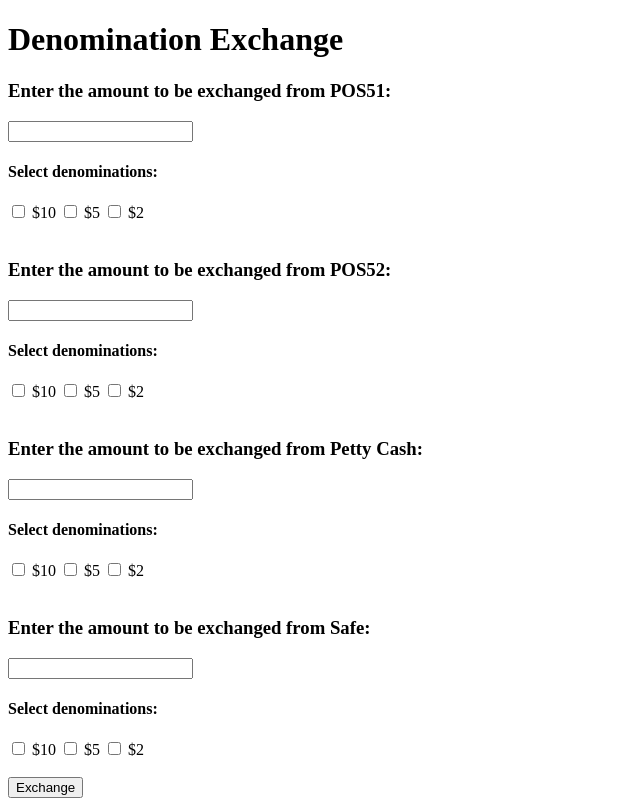
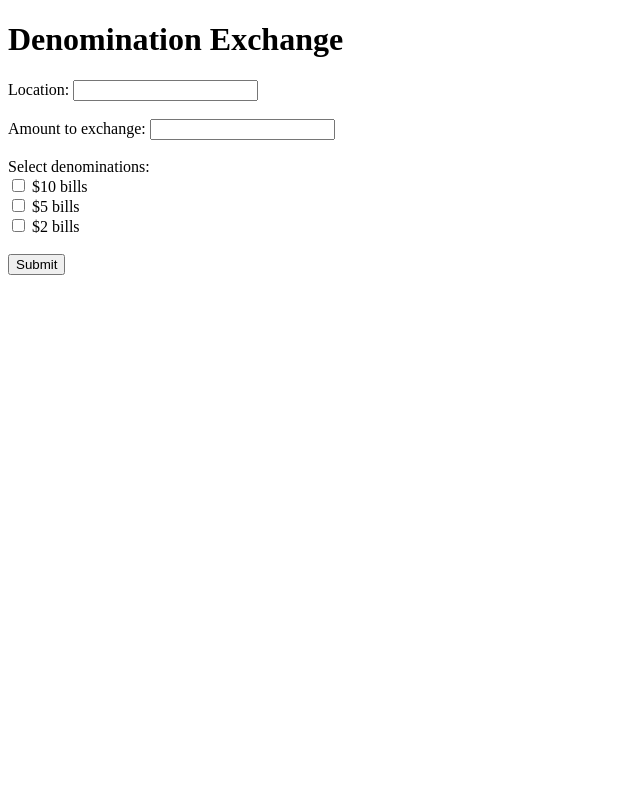
Before and after one commit to jasonzhangkm/dbs-25102024, a Flask app: page / in a window 1280 px wide. Shown: the whole page, without its empty margins (0-640 px from the left). After the commit the page ends 275 px from the top, so only its background shows below. Run offline with Flask 3, Linux system fonts and the light colour scheme.

Commit message:
Update index.html

```diff
--- a/templates/index.html
+++ b/templates/index.html
@@ -7,40 +7,22 @@
 </head>
 <body>
     <h1>Denomination Exchange</h1>
-    <form method="POST">
-        <h3>Enter the amount to be exchanged from POS51:</h3>
-        <input type="text" name="pos51_amount" required>
-        <h4>Select denominations:</h4>
-        <input type="checkbox" name="pos51_denom" value="10"> $10
-        <input type="checkbox" name="pos51_denom" value="5"> $5
-        <input type="checkbox" name="pos51_denom" value="2"> $2
-        <br><br>
+    <form action="/exchange" method="POST">
+        <label for="location">Location:</label>
+        <input type="text" id="location" name="location" required><br><br>
 
-        <h3>Enter the amount to be exchanged from POS52:</h3>
-        <input type="text" name="pos52_amount" required>
-        <h4>Select denominations:</h4>
-        <input type="checkbox" name="pos52_denom" value="10"> $10
-        <input type="checkbox" name="pos52_denom" value="5"> $5
-        <input type="checkbox" name="pos52_denom" value="2"> $2
-        <br><br>
+        <label for="amount">Amount to exchange:</label>
+        <input type="number" id="amount" name="amount" required><br><br>
 
-        <h3>Enter the amount to be exchanged from Petty Cash:</h3>
-        <input type="text" name="petty_cash_amount" required>
-        <h4>Select denominations:</h4>
-        <input type="checkbox" name="petty_cash_denom" value="10"> $10
-        <input type="checkbox" name="petty_cash_denom" value="5"> $5
-        <input type="checkbox" name="petty_cash_denom" value="2"> $2
-        <br><br>
+        <label>Select denominations:</label><br>
+        <input type="checkbox" id="10" name="denominations" value="10">
+        <label for="10">$10 bills</label><br>
+        <input type="checkbox" id="5" name="denominations" value="5">
+        <label for="5">$5 bills</label><br>
+        <input type="checkbox" id="2" name="denominations" value="2">
+        <label for="2">$2 bills</label><br><br>
 
-        <h3>Enter the amount to be exchanged from Safe:</h3>
-        <input type="text" name="safe_amount" required>
-        <h4>Select denominations:</h4>
-        <input type="checkbox" name="safe_denom" value="10"> $10
-        <input type="checkbox" name="safe_denom" value="5"> $5
-        <input type="checkbox" name="safe_denom" value="2"> $2
-        <br><br>
-
-        <input type="submit" value="Exchange">
+        <input type="submit" value="Submit">
     </form>
 </body>
 </html>
```
